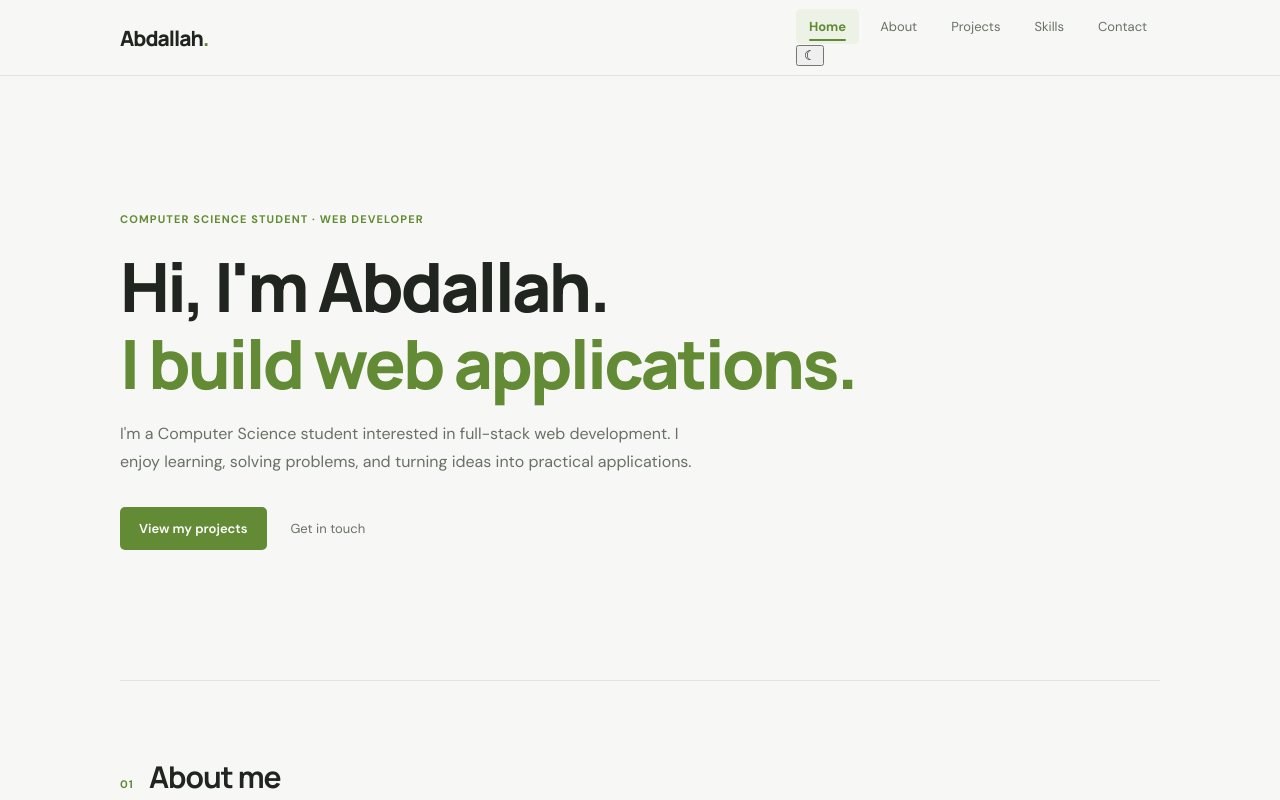
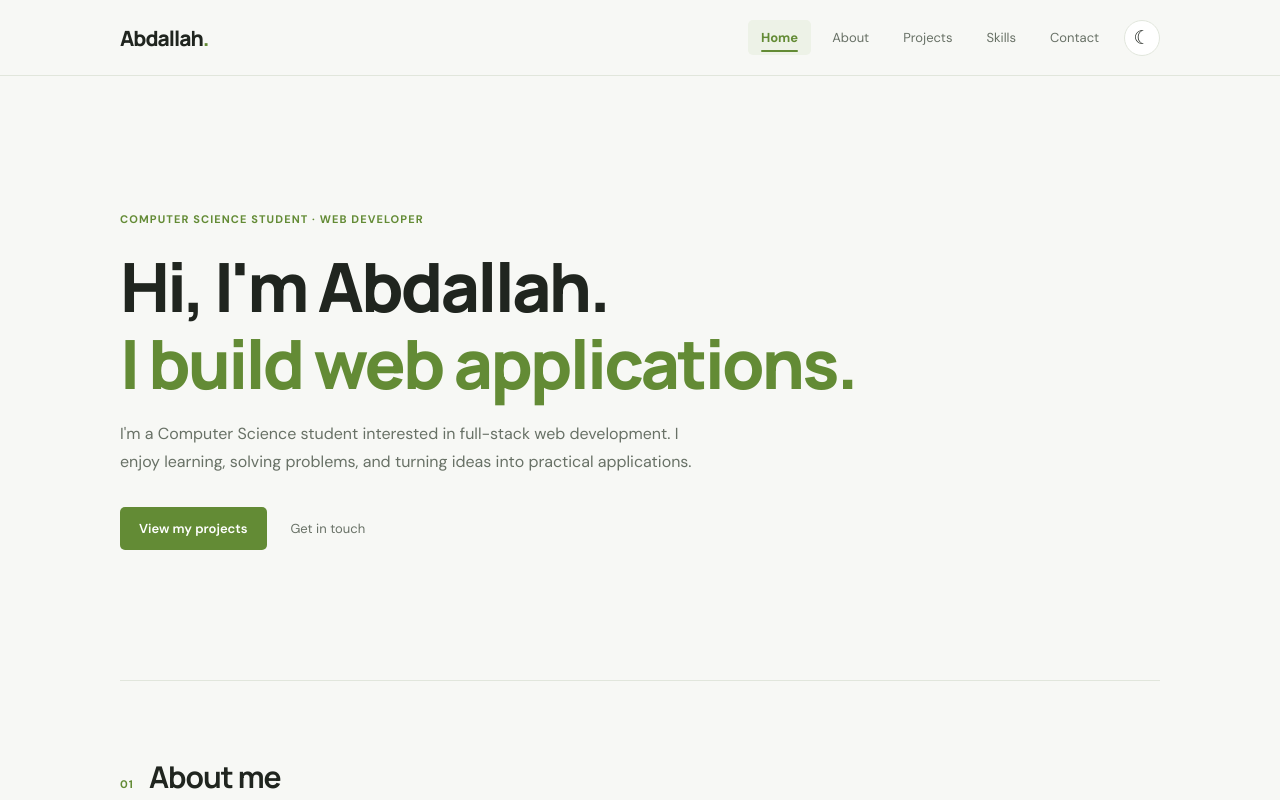
Before and after one commit to Abdallah-Khoder/MyPortfolio, a Next.js app: page /MyPortfolio/ in a window 1280 px wide. Shown: the top 800 px of the page. Built offline with nearby package versions, Linux system fonts and the light colour scheme.

Commit message:
Style portfolio dark mode

```diff
--- a/app/globals.css
+++ b/app/globals.css
@@ -1,15 +1,19 @@
 @import url('https://fonts.googleapis.com/css2?family=DM+Sans:wght@400;500;600;700&family=Manrope:wght@500;600;700;800&display=swap');
-:root { --bg:#f7f8f5; --surface:#fff; --text:#20251f; --muted:#687166; --line:#e1e6dc; --accent:#638b35; --soft:#edf2e7; }
+:root { color-scheme:light; --bg:#f7f8f5; --surface:#fff; --text:#20251f; --muted:#687166; --line:#e1e6dc; --accent:#638b35; --soft:#edf2e7; --section-bg:#f0f3ec; --contact-bg:#edf2e7; --tag-text:#47543d; --nav-bg:rgba(247,248,245,.94); --shadow:rgba(32,37,31,.07); }
+:root[data-theme="dark"] { color-scheme:dark; --bg:#151914; --surface:#20271f; --text:#e8eee4; --muted:#a5b09f; --line:#343e32; --accent:#a5c978; --soft:#293526; --section-bg:#1b221a; --contact-bg:#20291d; --tag-text:#d0dfc1; --nav-bg:rgba(21,25,20,.94); --shadow:rgba(0,0,0,.25); }
 * { box-sizing:border-box; }
 html { scroll-behavior:smooth; scroll-padding-top:100px; scrollbar-width:none; -ms-overflow-style:none; }
 html::-webkit-scrollbar, body::-webkit-scrollbar { display:none; width:0; height:0; }
 body { margin:0; background:var(--bg); color:var(--text); font-family:'DM Sans',sans-serif; }
 a { color:inherit; text-decoration:none; }
 .wrap { width:min(1040px,calc(100% - 48px)); margin:0 auto; }
-.nav { position:sticky; top:0; z-index:50; height:76px; background:rgba(247,248,245,.94); border-bottom:1px solid var(--line); backdrop-filter:blur(12px); -webkit-backdrop-filter:blur(12px); }
+.nav { position:sticky; top:0; z-index:50; height:76px; background:var(--nav-bg); border-bottom:1px solid var(--line); backdrop-filter:blur(12px); -webkit-backdrop-filter:blur(12px); }
 .nav-inner { height:100%; display:flex; align-items:center; justify-content:space-between; }
 .brand { font:800 21px 'Manrope',sans-serif; letter-spacing:-1px; } .brand span { color:var(--accent); }
+.nav-actions { display:flex; align-items:center; gap:12px; }
 .nav-links { display:flex; align-items:center; gap:8px; }
+.theme-toggle { width:36px; height:36px; display:grid; place-items:center; border:1px solid var(--line); border-radius:50%; background:var(--surface); color:var(--text); font-size:19px; line-height:1; cursor:pointer; transition:background 180ms ease,border-color 180ms ease,transform 180ms ease; }
+.theme-toggle:hover { background:var(--soft); border-color:var(--accent); transform:rotate(12deg); }
 .nav-links a { position:relative; padding:9px 13px; border-radius:5px; color:var(--muted); font-size:13px; transition:color 180ms ease,background 180ms ease; }
 .nav-links a:hover,.nav-links a.active { color:var(--accent); background:var(--soft); }
 .nav-links a.active { font-weight:700; }
@@ -26,20 +30,20 @@ a { color:inherit; text-decoration:none; }
 .section-heading { display:flex; align-items:baseline; gap:15px; margin-bottom:24px; } .section-heading h2 { margin:0; font:700 30px 'Manrope',sans-serif; letter-spacing:-1px; }
 .about-content { max-width:740px; margin-left:38px; }
 .about-content p,.section-intro,.contact-intro { color:var(--muted); font-size:15px; line-height:1.85; }
-.projects-section { background:#f0f3ec; } .section-intro { margin:-7px 0 28px 38px; }
+.projects-section { background:var(--section-bg); } .section-intro { margin:-7px 0 28px 38px; }
 .project-grid { display:grid; grid-template-columns:repeat(2,minmax(0,1fr)); gap:18px; }
 .project-card { background:var(--surface); border:1px solid var(--line); border-radius:7px; padding:25px; transition:transform 220ms ease,box-shadow 220ms ease; }
-.project-card:hover { transform:translateY(-4px); box-shadow:0 12px 28px rgba(32,37,31,.07); }
+.project-card:hover { transform:translateY(-4px); box-shadow:0 12px 28px var(--shadow); }
 .project-type { margin:0 0 10px; color:var(--accent); font-size:11px; font-weight:600; } .project-card h3 { margin:0 0 10px; font:700 21px 'Manrope',sans-serif; }
 .project-description { min-height:72px; margin:0 0 18px; color:var(--muted); font-size:13px; line-height:1.75; }
-.tags,.skill-items { display:flex; flex-wrap:wrap; gap:8px; } .tags span,.skill-items span { padding:6px 9px; background:var(--soft); border-radius:4px; color:#47543d; font-size:11px; }
+.tags,.skill-items { display:flex; flex-wrap:wrap; gap:8px; } .tags span,.skill-items span { padding:6px 9px; background:var(--soft); border-radius:4px; color:var(--tag-text); font-size:11px; }
 .project-link { display:inline-block; margin-top:22px; color:var(--accent); font-size:12px; font-weight:600; }
 .skill-grid { display:grid; grid-template-columns:repeat(2,minmax(0,1fr)); gap:30px; margin:32px 0 0 38px; }
-.skill-group h3 { margin:0 0 13px; font-size:14px; } .skill-items span { background:white; border:1px solid var(--line); color:var(--text); padding:9px 12px; }
-.contact-section { padding:75px 0 25px; background:#edf2e7; border-top:1px solid var(--line); }
+.skill-group h3 { margin:0 0 13px; font-size:14px; } .skill-items span { background:var(--surface); border:1px solid var(--line); color:var(--text); padding:9px 12px; }
+.contact-section { padding:75px 0 25px; background:var(--contact-bg); border-top:1px solid var(--line); }
 .contact-intro { margin:0 0 25px 38px; } .contact-details { display:flex; flex-direction:column; align-items:flex-start; gap:13px; margin-left:38px; }
 .contact-details a { font-size:16px; font-weight:600; transition:color 180ms ease; }
-.contact-bottom { display:flex; align-items:center; gap:22px; margin-top:75px; padding-top:20px; border-top:1px solid #d8e0cf; font-size:12px; }
+.contact-bottom { display:flex; align-items:center; gap:22px; margin-top:75px; padding-top:20px; border-top:1px solid var(--line); font-size:12px; }
 .contact-bottom a { color:var(--muted); } .contact-bottom a:hover { color:var(--accent); }
 .contact-bottom span { margin-left:auto; color:var(--muted); font-size:11px; }
 .reveal { opacity:0; transform:translateY(18px); transition:opacity 600ms ease,transform 600ms ease; }
@@ -47,7 +51,7 @@ a { color:inherit; text-decoration:none; }
 @keyframes hero-enter { from { opacity:0; transform:translateY(14px); } to { opacity:1; transform:translateY(0); } }
 @media (max-width:650px) {
  .wrap { width:min(100% - 36px,520px); } .nav { height:68px; } .nav-inner { gap:10px; }
- .nav-links { gap:2px; } .nav-links a { padding:8px 7px; font-size:11px; } .nav-links a.active::after { left:7px; right:7px; }
+ .nav-actions { gap:6px; } .nav-links { gap:2px; } .nav-links a { padding:8px 7px; font-size:11px; } .theme-toggle { width:32px; height:32px; font-size:17px; flex-shrink:0; } .nav-links a.active::after { left:7px; right:7px; }
  .hero { padding-top:90px; padding-bottom:95px; } .hero h1 { letter-spacing:-1.8px; } .hero-text { font-size:14px; }
  .section { padding-top:58px; padding-bottom:58px; } .section-heading h2 { font-size:25px; }
  .about-content,.section-intro,.skill-grid,.contact-intro,.contact-details { margin-left:0; }
```
